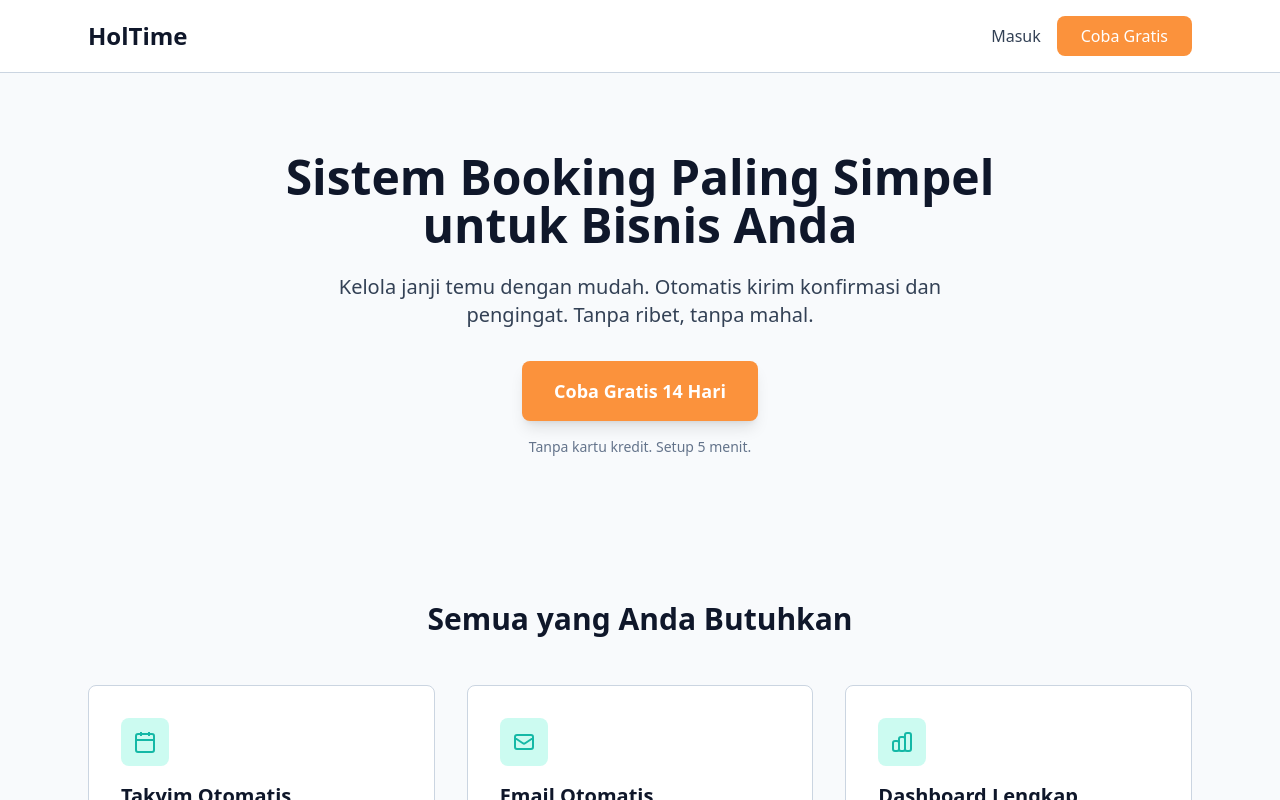
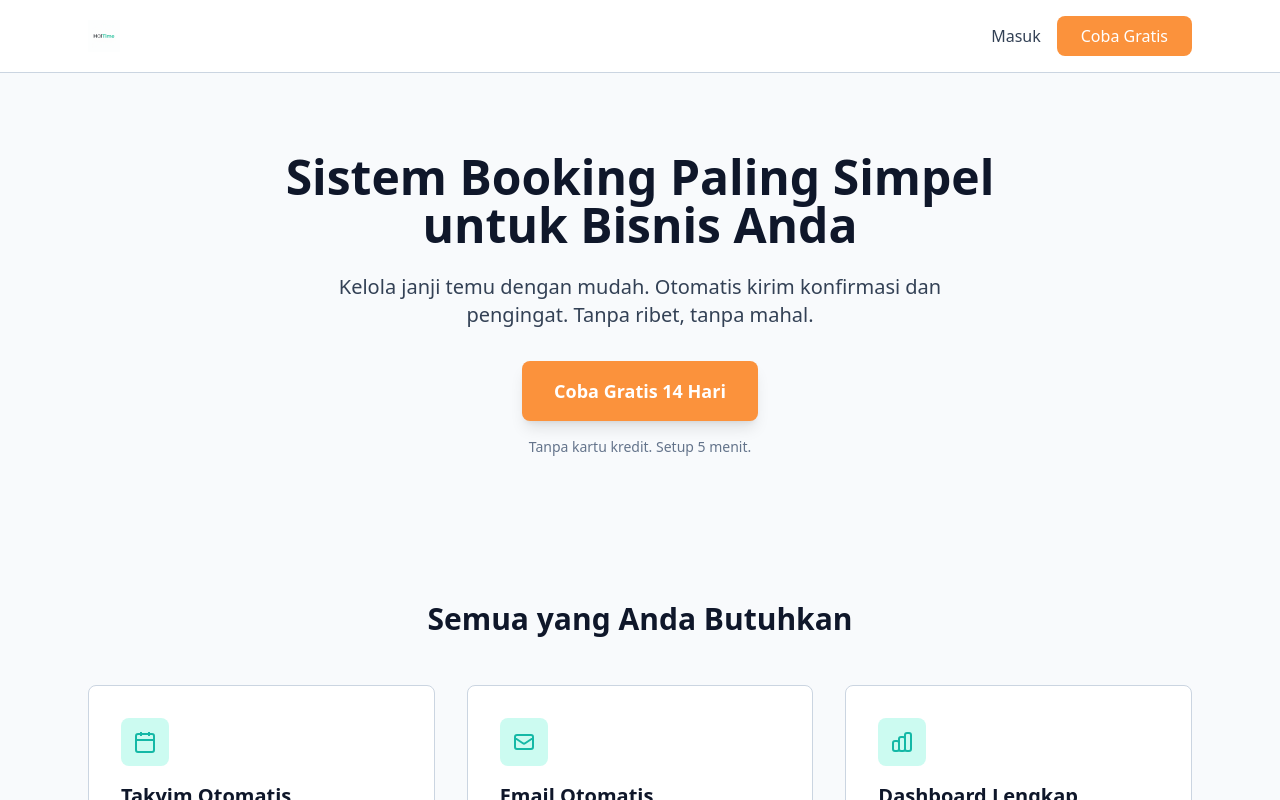
Before and after one commit to MehmetAliErfidan/holtime, a Next.js app: page / in a window 1280 px wide. Shown: the top 800 px of the page. Built offline with nearby package versions, Linux system fonts and the light colour scheme.

Commit message:
Add logo to all pages

```diff
--- a/app/(auth)/login/page.tsx
+++ b/app/(auth)/login/page.tsx
@@ -76,6 +76,11 @@ export default function LoginPage() {
   return (
     <div className="min-h-screen flex items-center justify-center bg-[var(--gray-50)] p-4">
       <div className="w-full max-w-md bg-white rounded-lg shadow-sm border border-[var(--gray-300)] p-8">
+        {/* Logo ekle */}
+        <div className="flex justify-center mb-6">
+          <img src="/logo.png" alt="HolTime Logo" className="h-12" />
+        </div>
+
         <h1 className="text-2xl font-bold text-[var(--gray-900)] mb-6 text-center">
           Masuk ke HolTime
         </h1>
--- a/app/(auth)/register/page.tsx
+++ b/app/(auth)/register/page.tsx
@@ -83,11 +83,8 @@ export default function RegisterPage() {
 
       <div className="w-full max-w-md">
         {/* Logo */}
-        <div className="text-center mb-8">
-          <h1 className="text-4xl font-bold mb-2 text-[var(--primary-turquoise)]">
-            HolTime
-          </h1>
-          <p className="text-[var(--gray-500)]">Buat akun untuk memulai</p>
+        <div className="flex justify-center mb-6">
+          <img src="/logo.png" alt="HolTime Logo" className="h-12" />
         </div>
 
         <Card>
--- a/app/dashboard/page.tsx
+++ b/app/dashboard/page.tsx
@@ -94,13 +94,18 @@ export default async function DashboardPage() {
     <main className="min-h-screen p-8 bg-[var(--gray-50)]">
       <div className="max-w-6xl mx-auto">
         {/* Header */}
-        <div className="mb-8">
+        <div className="mb-8 flex items-center justify-between">
+          <div className="flex items-center gap-4">
+            <img src="/logo.png" alt="HolTime Logo" className="h-10" />
+            <div>
               <h1 className="text-3xl font-bold text-[var(--gray-900)]">
                 Dashboard
               </h1>
               <p className="text-[var(--gray-500)] mt-1">
                 Selamat datang, {business.name}
               </p>
+            </div>
+          </div>
         </div>
 
         {/* Trial Status */}
--- a/app/page.tsx
+++ b/app/page.tsx
@@ -6,8 +6,8 @@ export default function HomePage() {
       {/* Header */}
       <header className="bg-white border-b border-[var(--gray-300)]">
         <div className="max-w-6xl mx-auto px-6 py-4 flex items-center justify-between">
-          <div className="text-2xl font-bold text-[var(--gray-900)]">
-            HolTime
+          <div className="flex items-center gap-3">
+            <img src="/logo.png" alt="HolTime Logo" className="h-8" />
           </div>
           <div className="flex items-center gap-4">
             <Link
@@ -18,7 +18,7 @@ export default function HomePage() {
             </Link>
             <Link
               href="/register"
-              className="px-6 py-2 bg-[var(--accent-coral)] text-white rounded-lg hover:bg-[#F97316] font-medium transition-colors"
+              className="px-6 py-2 bg-[var(--accent-coral)] text-white rounded-lg hover:bg-[#F97316] font-medium"
             >
               Coba Gratis
             </Link>
```
Also changed, not shown: public/logo.png (added), 1 other file (tests, documents, lock files or other folders). Lines whose indentation alone changed are shown as unchanged.
